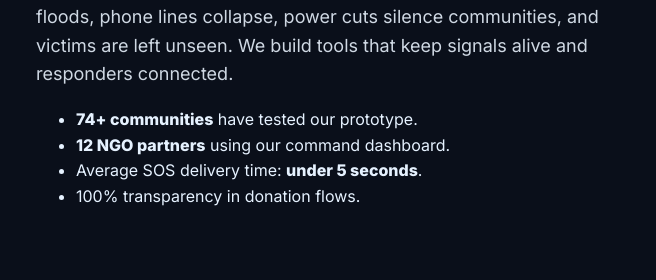
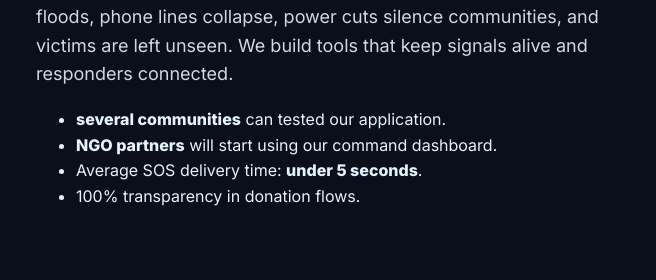
Before and after one commit to SreeramChittayil/FloodSafe.github.io, a plain HTML site: page index.html in a window 1280 px wide. Shown: the part 926-1206 px from the top of the page, 624-1280 px from the left. Drawn offline with Linux system fonts and the light colour scheme.

Commit message:
Update index.html

```diff
--- a/index.html
+++ b/index.html
@@ -75,8 +75,8 @@
         During floods, phone lines collapse, power cuts silence communities, and victims are left unseen. We build tools that keep signals alive and responders connected.
       </p>
       <ul>
-        <li><strong>74+ communities</strong> have tested our prototype.</li>
-        <li><strong>12 NGO partners</strong> using our command dashboard.</li>
+        <li><strong>several communities</strong> can tested our application.</li>
+        <li><strong>NGO partners</strong> will start using our command dashboard.</li>
         <li>Average SOS delivery time: <strong>under 5 seconds</strong>.</li>
         <li>100% transparency in donation flows.</li>
       </ul>
```
